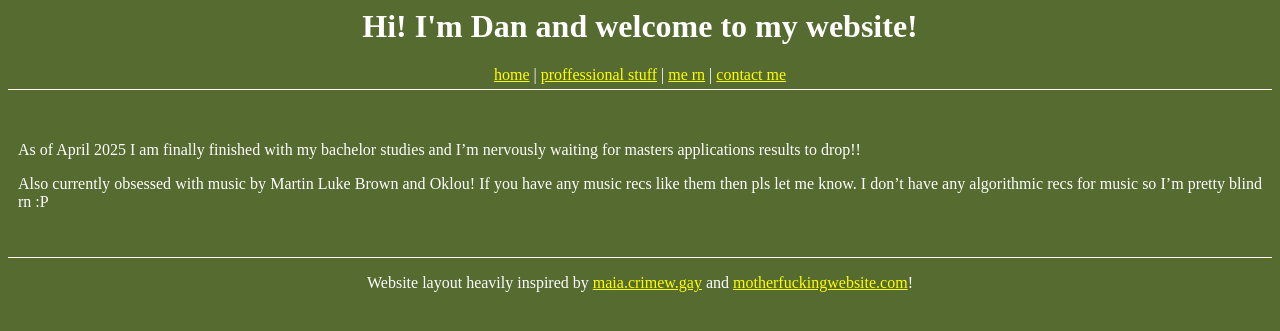
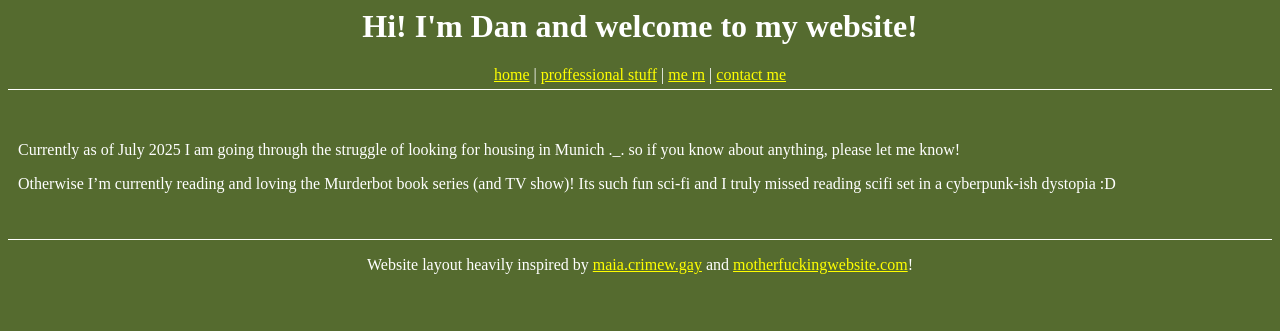
Before and after one commit to danpadcz/danpadcz.github.io, a Jekyll site: the page built from howimfeelingnow.m3u.md, in a window 1280 px wide. Shown: the top 331 px of the page. Built offline with Jekyll 4.4.1, drawn with Linux system fonts in a browser that asks for light colours.

Commit message:
Update now section

```diff
--- a/howimfeelingnow.m3u.md
+++ b/howimfeelingnow.m3u.md
@@ -2,6 +2,6 @@
 title: the charli xcx album from 2020 ofc
 layout: ilikegreen
 ---
-As of April 2025 I am finally finished with my bachelor studies and I'm nervously waiting for masters applications results to drop!!
+Currently as of July 2025 I am going through the struggle of looking for housing in Munich .\_. so if you know about anything, please let me know!
 
-Also currently obsessed with music by Martin Luke Brown and Oklou! If you have any music recs like them then pls let me know. I don't have any algorithmic recs for music so I'm pretty blind rn :P
+Otherwise I'm currently reading and loving the Murderbot book series (and TV show)! Its such fun sci-fi and I truly missed reading scifi set in a cyberpunk-ish dystopia :D
```
